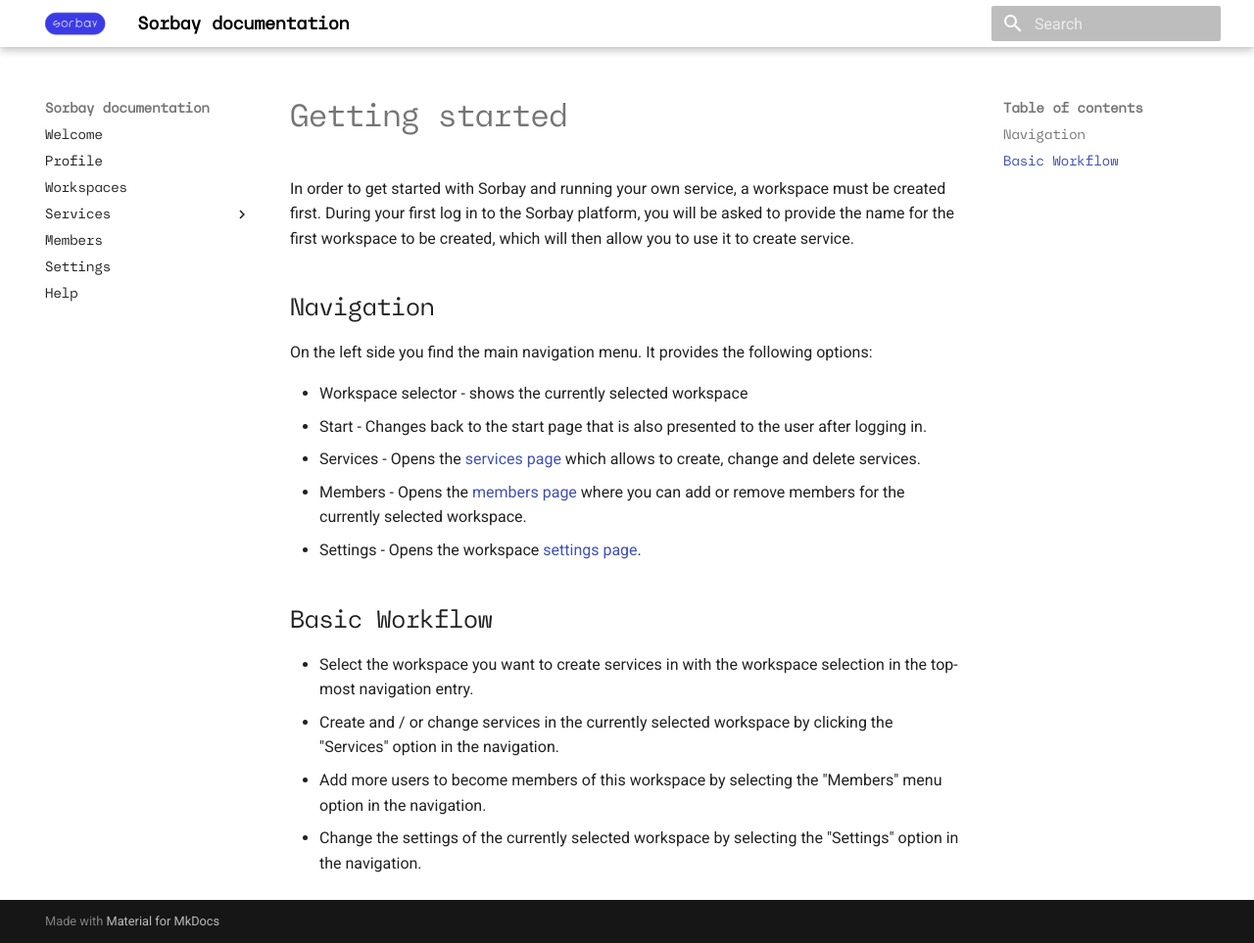
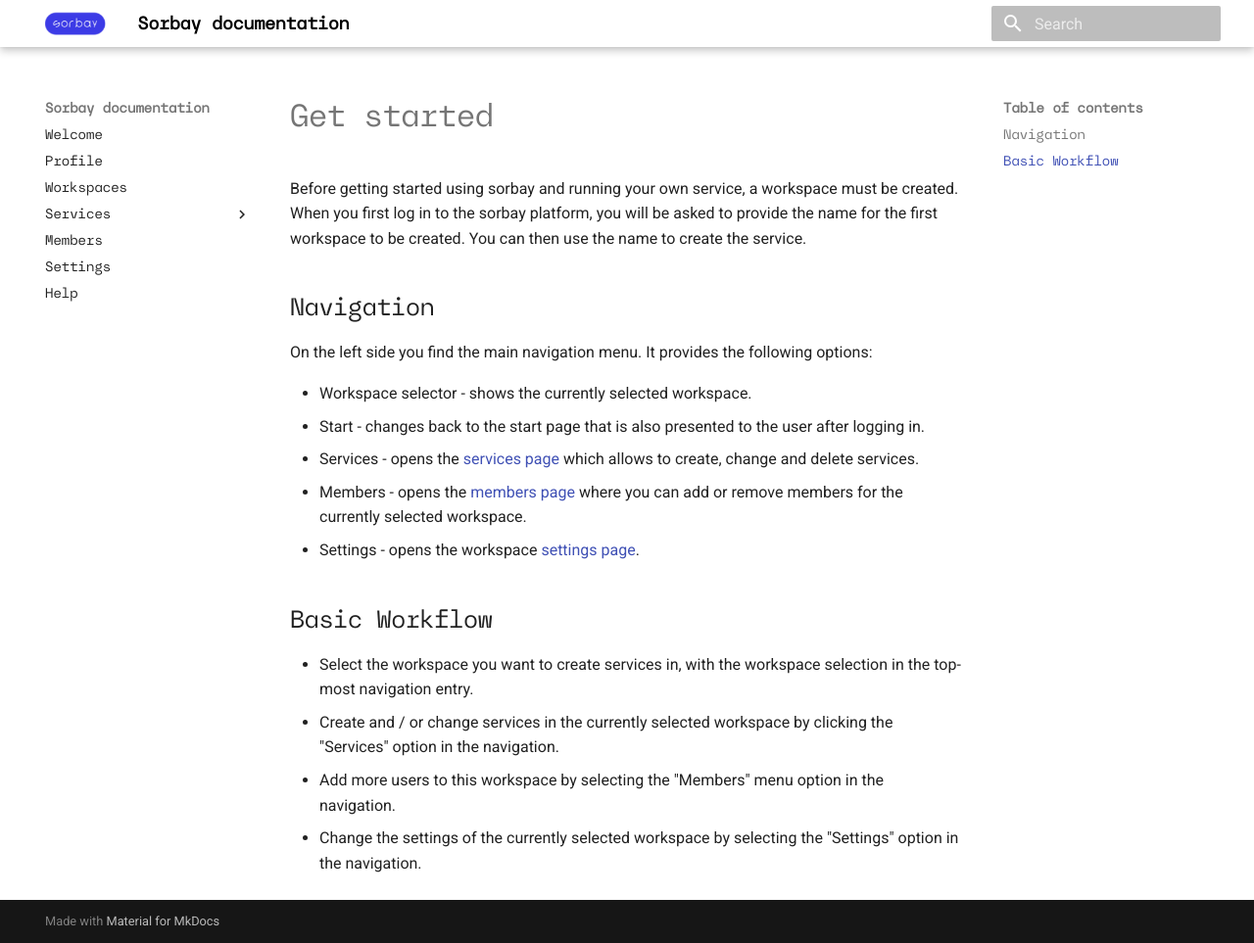
Before and after one commit to sorbay/sorbay-documentation, an MkDocs documentation site: the page built from docs/en/start.md, in a window 1280 px wide and 963 px high. Shown: the whole window at 98% size. Built offline with MkDocs 1.6.1 and Material for MkDocs 9.7.7, drawn with Linux system fonts in a browser that asks for light colours.

Commit message:
Update start.md

```diff
--- a/docs/en/start.md
+++ b/docs/en/start.md
@@ -1,33 +1,33 @@
-# Getting started
+# Get started
 
-In order to get started with Sorbay and running your own service,
-a workspace must be created first. During your first log in to
-the Sorbay platform, you will be asked to provide the name for
-the first workspace to be created, which will then allow you to
-use it to create service.
+Before getting started using sorbay and running your own service,
+a workspace must be created. When you first log in to the
+sorbay platform, you will be asked to provide the name for
+the first workspace to be created. You can then use the name to
+create the service.
 
 ## Navigation
 
 On the left side you find the main navigation menu. It provides
 the following options:
 
-* Workspace selector - shows the currently selected workspace
-* Start - Changes back to the start page that is also presented
+* Workspace selector - shows the currently selected workspace.
+* Start - changes back to the start page that is also presented
   to the user after logging in.
-* Services - Opens the [services page](services.md) which allows to create,
+* Services - opens the [services page](services.md) which allows to create,
   change and delete services.
-* Members - Opens the [members page](members.md) where you can add or remove
+* Members - opens the [members page](members.md) where you can add or remove
   members for the currently selected workspace.
-* Settings - Opens the workspace [settings page](settings.md).
+* Settings - opens the workspace [settings page](settings.md).
 
 
 ## Basic Workflow
 
-* Select the workspace you want to create services in with the
+* Select the workspace you want to create services in, with the
   workspace selection in the top-most navigation entry.
 * Create and / or change services in the currently selected
   workspace by clicking the "Services" option in the navigation.
-* Add more users to become members of this workspace by selecting
-  the "Members" menu option in the navigation.
+* Add more users to this workspace by selecting the "Members"
+  menu option in the navigation.
 * Change the settings of the currently selected workspace by
   selecting the "Settings" option in the navigation.
```
